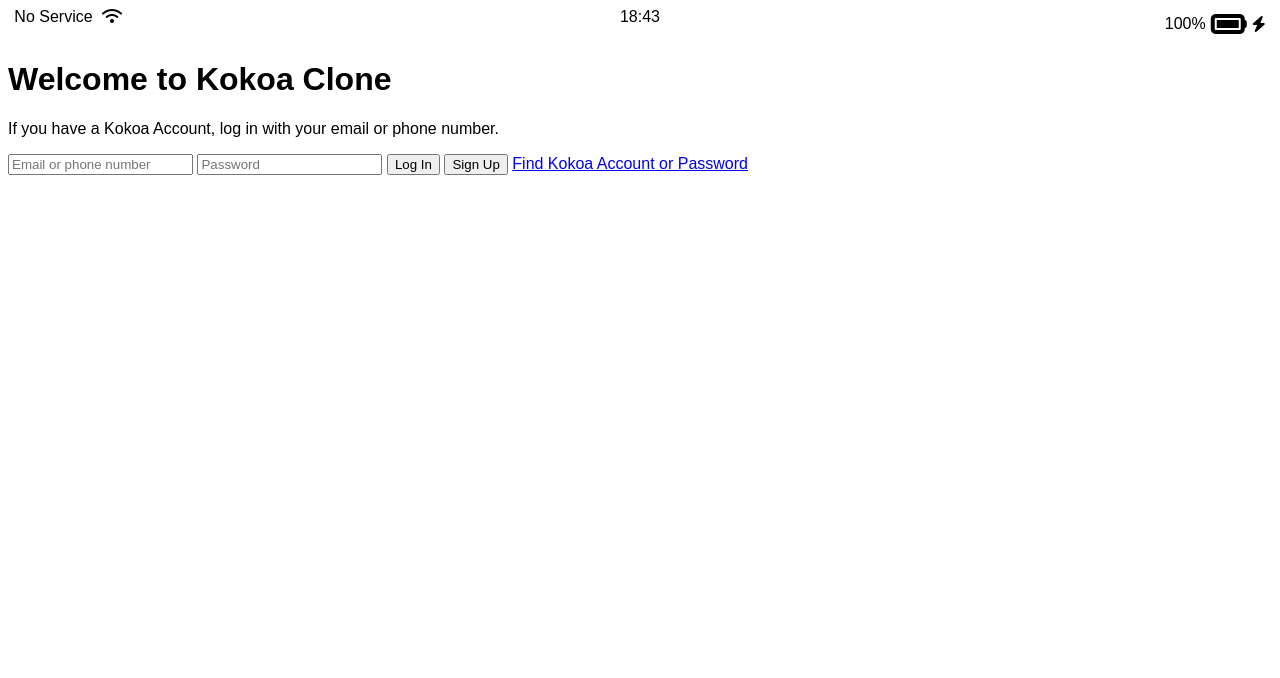
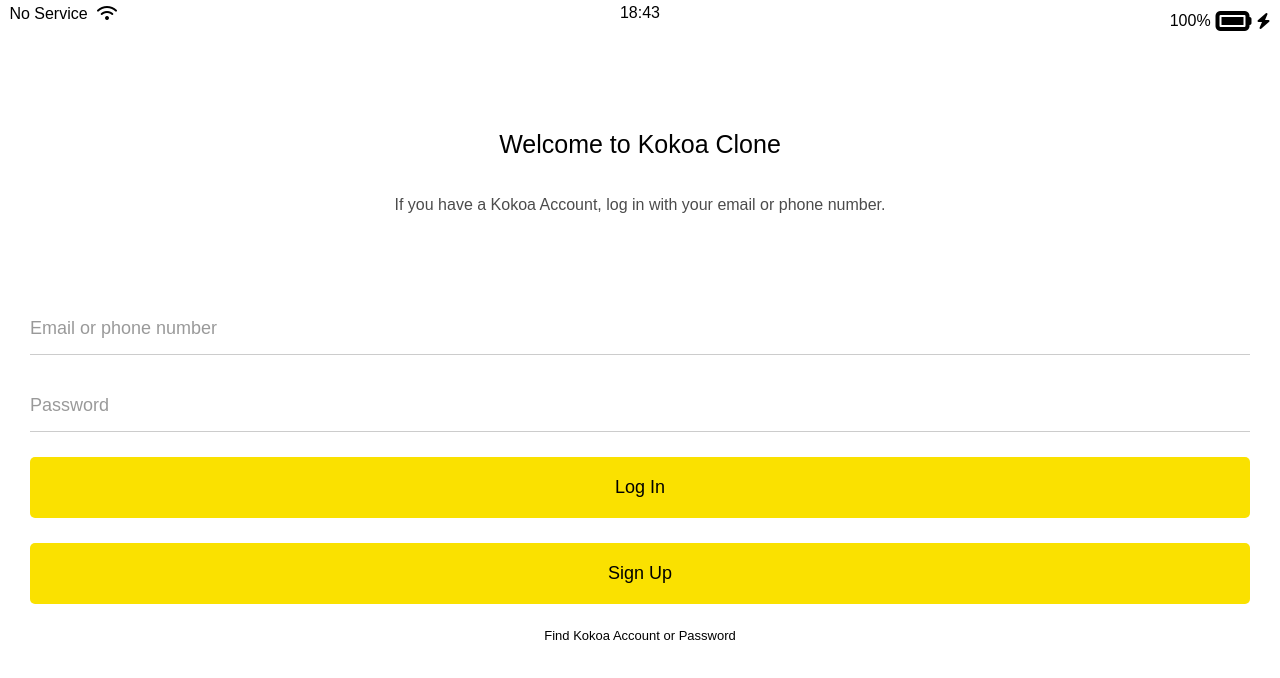
Before and after one commit to jwrhee007/kokoa-clone-jwrhee, a plain HTML site: page index.html in a window 1280 px wide. Drawn offline with Linux system fonts and the light colour scheme.

Commit message:
20231105

```diff
--- /dev/null
+++ b/css/components/status-bar.css
@@ -0,0 +1,23 @@
+.status-bar {
+    display: flex;
+    justify-content: center;
+    padding: 5px 3px;
+}
+.status-bar__column {
+    width: 33%;
+}
+.status-bar__column:first-child span {
+    margin-right: 5px;
+}
+.status-bar__column:nth-child(2) {
+    display: flex;
+    justify-content: center;
+}
+.status-bar__column:last-child {
+    display: flex;
+    justify-content: flex-end;
+    align-items: center;
+}
+.status-bar__column .fa-battery-full {
+    margin: 0px 5px;
+}
--- /dev/null
+++ b/css/reset.css
@@ -0,0 +1,46 @@
+html, body, div, span, applet, object, iframe,
+h1, h2, h3, h4, h5, h6, p, blockquote, pre,
+a, abbr, acronym, address, big, cite, code,
+del, dfn, em, img, ins, kbd, q, s, samp,
+small, strike, strong, sub, sup, tt, var,
+b, u, i, center,
+dl, dt, dd, ol, ul, li,
+fieldset, form, label, legend,
+table, caption, tbody, tfoot, thead, tr, th, td,
+article, aside, canvas, details, embed,
+figure, figcaption, footer, header, hgroup,
+menu, nav, output, ruby, section, summary,
+time, mark, audio, video {
+	margin: 0;
+	padding: 0;
+	border: 0;
+	font-size: 100%;
+	font: inherit;
+	vertical-align: baseline;
+}
+/* HTML5 display-role reset for older browsers */
+article, aside, details, figcaption, figure,
+footer, header, hgroup, menu, nav, section {
+	display: block;
+}
+body {
+	line-height: 1;
+}
+ol, ul {
+	list-style: none;
+}
+blockquote, q {
+	quotes: none;
+}
+blockquote:before, blockquote:after,
+q:before, q:after {
+	content: '';
+	content: none;
+}
+table {
+	border-collapse: collapse;
+	border-spacing: 0;
+}
+input:focus {
+	outline: none;
+}
--- /dev/null
+++ b/css/screens/login.css
@@ -0,0 +1,33 @@
+#login-form {
+    display: flex;
+    flex-direction: column;
+    margin: 0px 30px;
+}
+#login-form input {
+    padding: 15px 0px;
+    border: none;
+    font-size: 18px;
+    margin-bottom: 25px;
+}
+#login-form input:not([type="submit"]) {
+    border-bottom: 1px solid rgba(0, 0, 0, 0.2);
+    transition: border-color 0.3s ease-in-out;
+}
+#login-form input::placeholder {
+    color: rgba(0, 0, 0, 0.4);
+}
+#login-form input:focus {
+    border-color: var(--yellow);
+}
+#login-form input[type="submit"] {
+    background-color: var(--yellow);
+    cursor: pointer;
+    padding: 20px 0px;
+    border-radius: 5px;
+}
+#login-form a {
+    text-align: center;
+    text-decoration: none;
+    color: inherit;
+    font-size: 13px;
+}
--- a/css/styles.css
+++ b/css/styles.css
@@ -1,25 +1,31 @@
+@import url("https://fonts.googleapis.com/css2?family=Open+Sans:wght@400;600&display=swap");
+@import "reset.css";
+@import "variables.css";
+
+/* Components */
+
+@import "components/status-bar.css";
+
+/* Screens */
+
+@import "screens/login.css";
+
 body {
-    font-family: Arial, Helvetica, "Open Sans", sans-serif
+    font-family: Arial, Helvetica, "Open Sans", sans-serif;
 }
-.status-bar {
+
+.welcome-header {
+    margin: 90px 0px;
+    text-align: center;
     display: flex;
-    justify-content: center;
-}
-.status-bar__column {
-    width: 33%;
-}
-.status-bar__column:first-child span {
-    margin-right: 5px;
-}
-.status-bar__column:nth-child(2) {
-    display: flex;
-    justify-content: center;
-}
-.status-bar__column:last-child {
-    display: flex;
-    justify-content: flex-end;
+    flex-direction: column;
     align-items: center;
 }
-.status-bar__column .fa-battery-full {
-    margin: 0px 5px;
+.welcome-header__title {
+    margin-bottom: 40px;
+    font-size: 25px;
 }
+.welcome-header__text {
+    width: 60%;
+    opacity: 0.7;
+}
--- /dev/null
+++ b/css/variables.css
@@ -0,0 +1,3 @@
+:root {
+    --yellow: #fae100;
+}
--- a/index.html
+++ b/index.html
@@ -35,9 +35,9 @@
             If you have a Kokoa Account, log in with your email or phone number.
         </p>
     </header>
-    <form id="login-form">
-        <input type="text" placeholder="Email or phone number">
-        <input type="text" placeholder="Password">
+    <form action="friends.html" method="get" id="login-form">
+        <input name="username" type="text" placeholder="Email or phone number">
+        <input name="password" type="text" placeholder="Password">
         <input type="submit" value="Log In">
         <input type="submit" value="Sign Up">
         <a href="#">Find Kokoa Account or Password</a>
```
Also changed, not shown: friends.html (added, +1 -0 lines), 2 other files.
